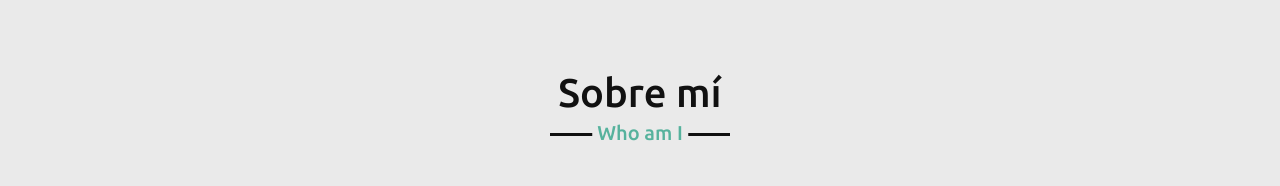
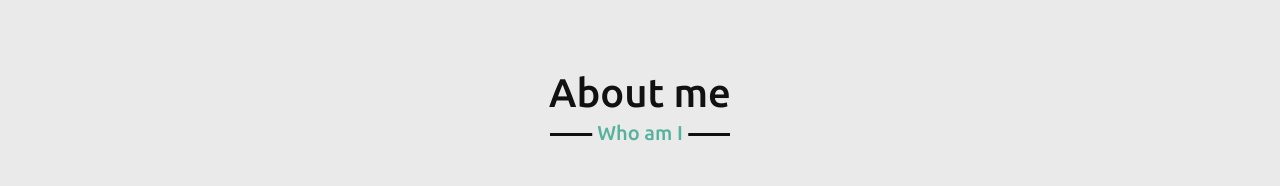
Before and after one commit to tomastormol/tormol, a plain HTML site: page index.html in a window 1280 px wide. Shown: the part 830-1016 px from the top of the page. Drawn offline with nearby package versions, Linux system fonts and the light colour scheme.

Commit message:
Little error

```diff
--- a/index.html
+++ b/index.html
@@ -48,7 +48,7 @@
     <!-- about section start -->
     <section class="about" id="about">
         <div class="max-width">
-            <h2 class="title">Sobre mí</h2>
+            <h2 class="title">About me</h2>
             <div class="about-content">
                 <div class="column left">
                     <svg class="about_blob" viewBox="0 0 200 160" xmlns:xlink="http://www.w3.org/1999/xlink"
```
